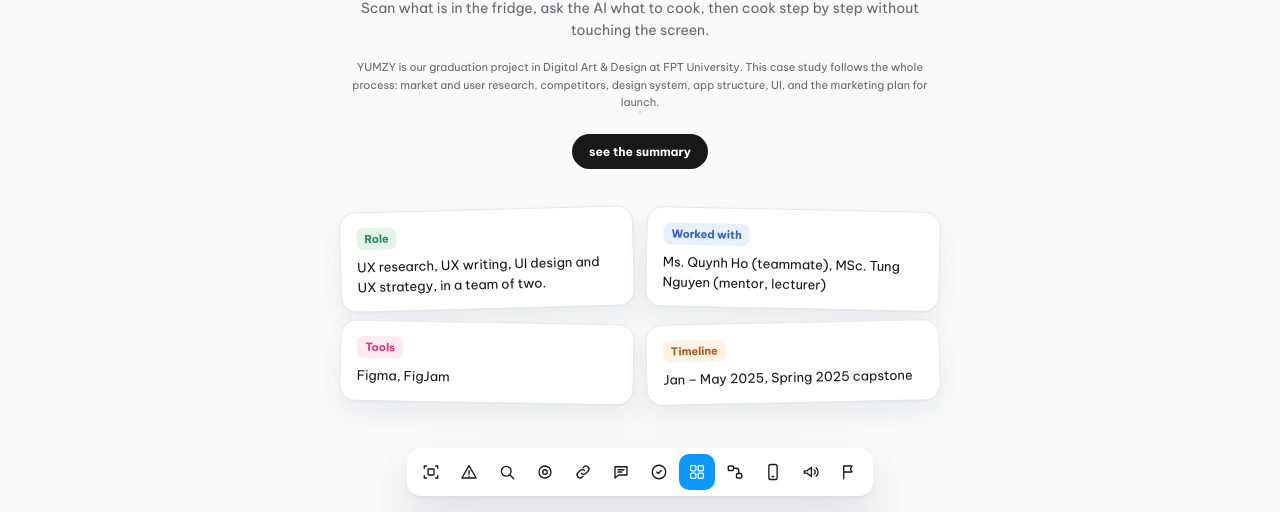
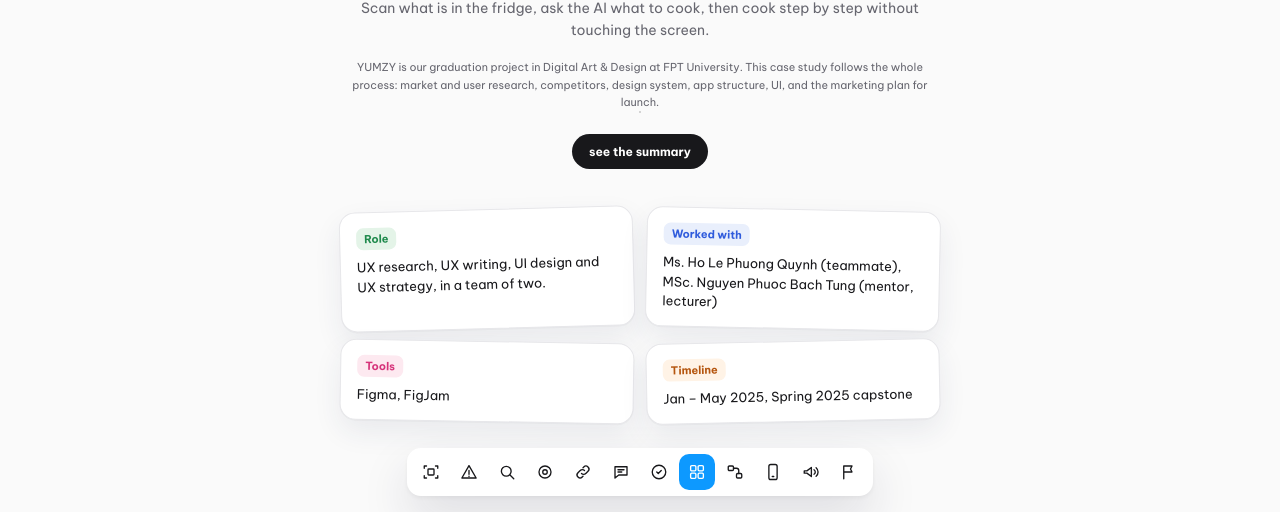
Before and after one commit to nnva-portfolio/nnva-portfolio.github.io, a plain HTML site: page yumzy.html in a window 1280 px wide. Shown: the part 288-800 px from the top of the page. Drawn offline with Linux system fonts and the light colour scheme.

Commit message:
YUMZY EN: full unaccented names
Co-Authored-By: Claude Sonnet 5.5 <noreply@anthropic.com>
Claude-Session: https://claude.ai/code/session_01DZEatxb5DcZ4U1V415h2Nz

```diff
--- a/yumzy.html
+++ b/yumzy.html
@@ -268,7 +268,7 @@ footer{margin-top:160px;padding:48px 0 72px;border-top:1px solid var(--line);col
     <p class="hero-cta"><a class="pill" href="#tldr">see the summary</a></p>
     <dl class="meta">
       <div><dt>Role</dt><dd>UX research, UX writing, UI design and UX strategy, in a team of two.</dd></div>
-      <div><dt>Worked with</dt><dd>Ms. Quynh Ho (teammate), MSc. Tung Nguyen (mentor, lecturer)</dd></div>
+      <div><dt>Worked with</dt><dd>Ms. Ho Le Phuong Quynh (teammate), MSc. Nguyen Phuoc Bach Tung (mentor, lecturer)</dd></div>
       <div><dt>Tools</dt><dd>Figma, FigJam</dd></div>
       <div><dt>Timeline</dt><dd>Jan – May 2025, Spring 2025 capstone</dd></div>
     </dl>
@@ -276,7 +276,7 @@ footer{margin-top:160px;padding:48px 0 72px;border-top:1px solid var(--line);col
 </header>
 
 <nav class="toc" aria-label="On this page"><button class="toc-btn" type="button">On this page</button><div class="side-info"><p class="side-name">YUMZY</p><p class="side-kind">Graduation project · Mobile app</p><dl class="side-meta"><div><dt>Role</dt><dd>UX research, UX writing, UI design and UX strategy, in a team of two.</dd></div>
-      <div><dt>Worked with</dt><dd>Ms. Quynh Ho (teammate), MSc. Tung Nguyen (mentor, lecturer)</dd></div>
+      <div><dt>Worked with</dt><dd>Ms. Ho Le Phuong Quynh (teammate), MSc. Nguyen Phuoc Bach Tung (mentor, lecturer)</dd></div>
       <div><dt>Tools</dt><dd>Figma, FigJam</dd></div>
       <div><dt>Timeline</dt><dd>Jan – May 2025, Spring 2025 capstone</dd></div></dl></div><p class="toc-title">On this page</p><div class="toc-list"><a href="#tldr" data-ic="0">Summary</a><a href="#problem" data-ic="1">Problem</a><a href="#research" data-ic="3">Research</a><a href="#users" data-ic="2">Users</a><a href="#compete" data-ic="9">Competitors</a><a href="#hmw" data-ic="10">HMW</a><a href="#solution" data-ic="7">Solution</a><a href="#system" data-ic="14">Design system</a><a href="#structure" data-ic="4">Structure</a><a href="#ui" data-ic="12">UI</a><a href="#marketing" data-ic="13">Marketing</a><a href="#lessons" data-ic="8">Lessons</a></div></nav>
 
```
